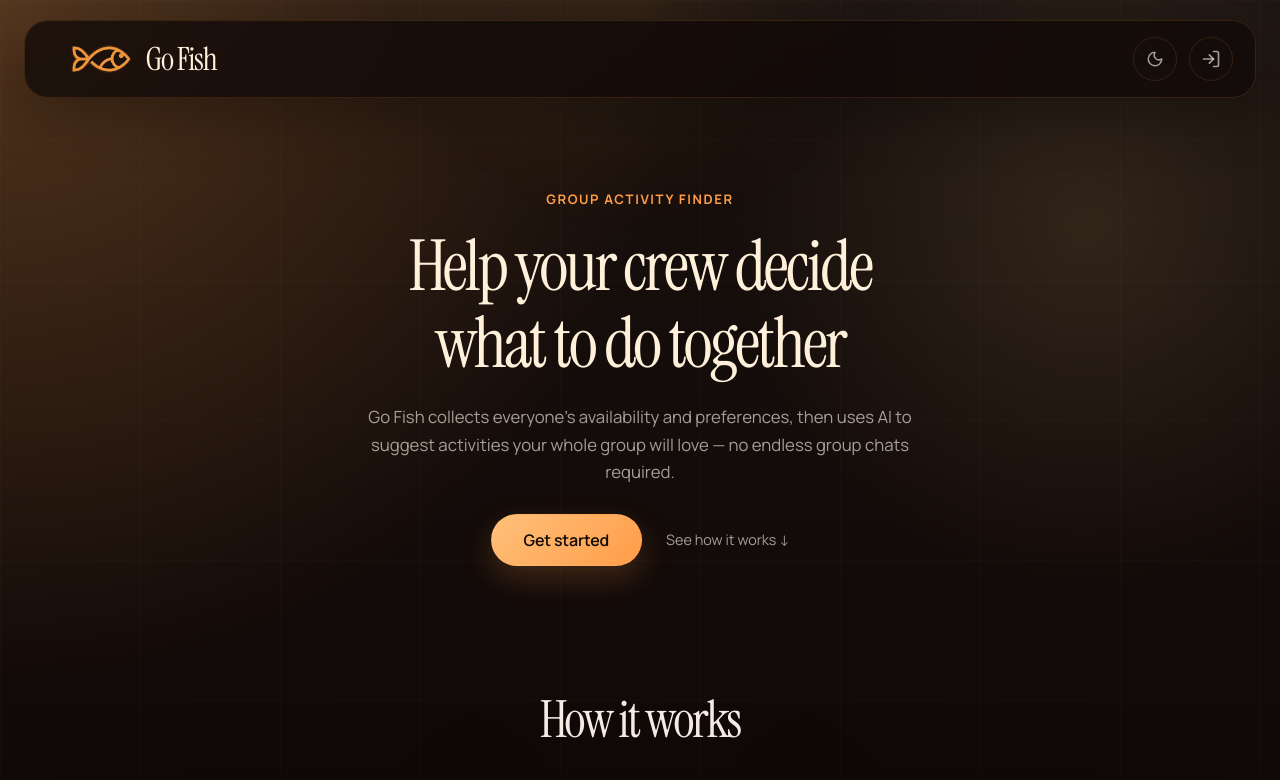
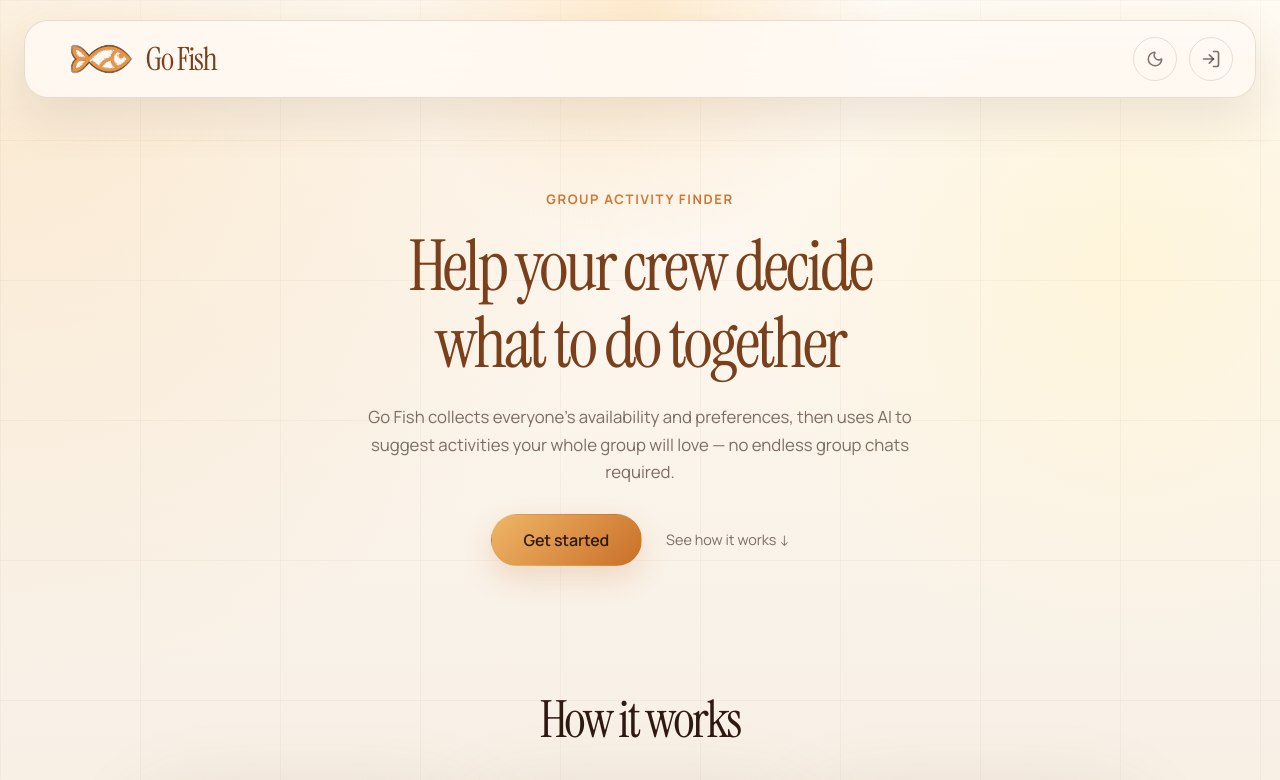
Before and after one commit to el-musleh/Go-Fish, a React (Vite) app in the folder client/: page / in a window 1280 px wide. Shown: the top 780 px of the page. Built offline with nearby package versions, Linux system fonts and the light colour scheme.

Commit message:
Restore day and night theme styles

```diff
--- a/client/src/globals.css
+++ b/client/src/globals.css
@@ -1,6 +1,9 @@
-:root {
+:root,
+:root[data-theme='night'] {
   --font-sans: "Manrope", sans-serif;
   --font-serif: "Instrument Serif", serif;
+  --accent-rgb: 255, 157, 73;
+  --danger-rgb: 255, 154, 129;
   --bg: #120a07;
   --bg-panel: rgba(26, 16, 11, 0.84);
   --bg-surface: rgba(20, 12, 9, 0.94);
@@ -14,21 +17,84 @@
   --danger: #ff9a81;
   --success: #ffd497;
   --warning: #ffbe66;
+  --text-on-accent: #120a07;
+  --topbar-bg: rgba(17, 10, 8, 0.78);
+  --dropdown-bg: rgba(17, 10, 8, 0.94);
+  --field-surface: rgba(13, 8, 7, 0.5);
+  --input-bg: rgba(13, 8, 7, 0.86);
+  --auth-tabs-bg: rgba(13, 8, 7, 0.6);
+  --ghost-bg: rgba(255, 255, 255, 0.015);
+  --google-bg: rgba(255, 255, 255, 0.04);
+  --placeholder: rgba(247, 239, 231, 0.34);
+  --dialog-overlay: rgba(9, 5, 4, 0.72);
+  --surface-highlight: linear-gradient(160deg, rgba(255, 192, 122, 0.1), transparent 45%, rgba(255, 255, 255, 0.02));
+  --surface-glow: radial-gradient(circle, rgba(255, 157, 73, 0.18), transparent 68%);
+  --page-bg:
+    radial-gradient(circle at top left, rgba(255, 157, 73, 0.26), transparent 30%),
+    radial-gradient(circle at 85% 12%, rgba(255, 199, 126, 0.12), transparent 18%),
+    radial-gradient(circle at 50% 100%, rgba(255, 122, 64, 0.12), transparent 28%),
+    linear-gradient(180deg, #17100d 0%, #110907 42%, #090504 100%);
+  --page-grid-color: rgba(255, 255, 255, 0.015);
+  --page-overlay:
+    radial-gradient(circle at top, rgba(255, 157, 73, 0.1), transparent 24%),
+    linear-gradient(180deg, rgba(255, 255, 255, 0.02), transparent 18%);
+  --page-overlay-opacity: 0.9;
   --shadow: 0 30px 100px rgba(0, 0, 0, 0.42);
   --shadow-soft: 0 18px 54px rgba(0, 0, 0, 0.28);
   --radius: 30px;
+}
+
+:root[data-theme='day'] {
+  --accent-rgb: 201, 111, 40;
+  --danger-rgb: 197, 83, 56;
+  --bg: #f7efe4;
+  --bg-panel: rgba(255, 249, 240, 0.88);
+  --bg-surface: rgba(255, 252, 247, 0.96);
+  --text: #2f1a12;
+  --muted: rgba(47, 26, 18, 0.62);
+  --line: rgba(111, 74, 44, 0.16);
+  --line-strong: rgba(111, 74, 44, 0.28);
+  --accent: #c96f28;
+  --accent-strong: #efb667;
+  --accent-warm: #7a401c;
+  --danger: #c55338;
+  --success: #4f7f52;
+  --warning: #b97818;
+  --text-on-accent: #2f1a12;
+  --topbar-bg: rgba(255, 250, 243, 0.84);
+  --dropdown-bg: rgba(255, 250, 244, 0.97);
+  --field-surface: rgba(245, 233, 219, 0.76);
+  --input-bg: rgba(255, 252, 247, 0.95);
+  --auth-tabs-bg: rgba(245, 233, 219, 0.8);
+  --ghost-bg: rgba(109, 71, 37, 0.04);
+  --google-bg: rgba(109, 71, 37, 0.05);
+  --placeholder: rgba(47, 26, 18, 0.38);
+  --dialog-overlay: rgba(102, 72, 45, 0.18);
+  --surface-highlight: linear-gradient(160deg, rgba(255, 219, 169, 0.28), transparent 42%, rgba(255, 255, 255, 0.5));
+  --surface-glow: radial-gradient(circle, rgba(230, 168, 94, 0.2), transparent 68%);
+  --page-bg:
+    radial-gradient(circle at top left, rgba(236, 179, 94, 0.24), transparent 30%),
+    radial-gradient(circle at 88% 14%, rgba(255, 244, 214, 0.82), transparent 20%),
+    radial-gradient(circle at 50% 100%, rgba(232, 128, 76, 0.16), transparent 26%),
+    linear-gradient(180deg, #fffaf3 0%, #f7efe4 44%, #f2e5d7 100%);
+  --page-grid-color: rgba(109, 71, 37, 0.045);
+  --page-overlay:
+    radial-gradient(circle at top, rgba(255, 221, 170, 0.52), transparent 24%),
+    linear-gradient(180deg, rgba(255, 255, 255, 0.36), transparent 18%);
+  --page-overlay-opacity: 1;
+  --shadow: 0 28px 88px rgba(111, 74, 44, 0.18);
+  --shadow-soft: 0 18px 48px rgba(111, 74, 44, 0.12);
 }
 
 * { box-sizing: border-box; }
 
 html {
   min-height: 100%;
-  background:
-    radial-gradient(circle at top left, rgba(255, 157, 73, 0.26), transparent 30%),
-    radial-gradient(circle at 85% 12%, rgba(255, 199, 126, 0.12), transparent 18%),
-    radial-gradient(circle at 50% 100%, rgba(255, 122, 64, 0.12), transparent 28%),
-    linear-gradient(180deg, #17100d 0%, #110907 42%, #090504 100%);
+  background: var(--page-bg);
+  color-scheme: dark;
 }
+
+html[data-theme='day'] { color-scheme: light; }
 
 body {
   margin: 0;
@@ -36,8 +102,8 @@ body {
   color: var(--text);
   font-family: var(--font-sans);
   background-image:
-    linear-gradient(rgba(255,255,255,0.015) 1px, transparent 1px),
-    linear-gradient(90deg, rgba(255,255,255,0.015) 1px, transparent 1px);
+    linear-gradient(var(--page-grid-color) 1px, transparent 1px),
+    linear-gradient(90deg, var(--page-grid-color) 1px, transparent 1px);
   background-size: 140px 140px;
 }
 
@@ -46,10 +112,8 @@ body::before {
   position: fixed;
   inset: 0;
   pointer-events: none;
-  background:
-    radial-gradient(circle at top, rgba(255,157,73,0.1), transparent 24%),
-    linear-gradient(180deg, rgba(255,255,255,0.02), transparent 18%);
-  opacity: 0.9;
+  background: var(--page-overlay);
+  opacity: var(--page-overlay-opacity);
 }
 
 a { color: inherit; text-decoration: none; }
@@ -73,7 +137,7 @@ button, input, textarea { font: inherit; }
   margin-bottom: 28px;
   border: 1px solid var(--line);
   border-radius: 24px;
-  background: rgba(17, 10, 8, 0.78);
+  background: var(--topbar-bg);
   backdrop-filter: blur(22px);
   box-shadow: var(--shadow-soft);
 }
@@ -125,7 +189,7 @@ button, input, textarea { font: inherit; }
   transition: background 180ms ease;
 }
 
-.gf-user-menu__trigger:hover { background: rgba(255, 157, 73, 0.08); }
+.gf-user-menu__trigger:hover { background: rgba(var(--accent-rgb), 0.08); }
 
 .gf-user-menu__dropdown {
   position: absolute;
@@ -135,7 +199,7 @@ button, input, textarea { font: inherit; }
   padding: 6px;
   border: 1px solid var(--line);
   border-radius: 16px;
-  background: rgba(17, 10, 8, 0.94);
+  background: var(--dropdown-bg);
   backdrop-filter: blur(20px);
   box-shadow: var(--shadow-soft);
   z-index: 30;
@@ -155,7 +219,7 @@ button, input, textarea { font: inherit; }
   transition: background 180ms ease;
 }
 
-.gf-user-menu__item:hover { background: rgba(255, 157, 73, 0.1); }
+.gf-user-menu__item:hover { background: rgba(var(--accent-rgb), 0.1); }
 
 .gf-main, .gf-stack { display: flex; flex-direction: column; }
 .gf-main { gap: 32px; align-items: stretch; }
@@ -187,7 +251,7 @@ button, input, textarea { font: inherit; }
   content: "";
   position: absolute;
   inset: 0;
-  background: linear-gradient(160deg, rgba(255, 192, 122, 0.1), transparent 45%, rgba(255, 255, 255, 0.02));
+  background: var(--surface-highlight);
   pointer-events: none;
 }
 
@@ -198,7 +262,7 @@ button, input, textarea { font: inherit; }
   width: 220px;
   height: 220px;
   border-radius: 999px;
-  background: radial-gradient(circle, rgba(255, 157, 73, 0.18), transparent 68%);
+  background: var(--surface-glow);
   pointer-events: none;
 }
 
@@ -227,7 +291,7 @@ button, input, textarea { font: inherit; }
   transition: border-color 180ms ease, background 180ms ease;
 }
 .gf-date-card:hover { border-color: var(--line-strong); }
-.gf-date-card--active { border-color: var(--accent); background: rgba(255, 157, 73, 0.12); }
+.gf-date-card--active { border-color: var(--accent); background: rgba(var(--accent-rgb), 0.12); }
 .gf-date-card__label { font-size: 0.72rem; color: var(--muted); text-transform: uppercase; letter-spacing: 0.04em; }
 .gf-date-card__day { font-size: 1.4rem; font-weight: 600; line-height: 1.3; }
 .gf-date-card__month { font-size: 0.72rem; color: var(--muted); }
@@ -245,7 +309,7 @@ button, input, textarea { font: inherit; }
   padding: 14px 16px;
   border: 1px solid var(--line);
   border-radius: 16px;
-  background: rgba(13, 8, 7, 0.5);
+  background: var(--field-surface);
 }
 .gf-time-window__label {
   font-size: 0.85rem;
@@ -299,7 +363,7 @@ button, input, textarea { font: inherit; }
   border-radius: 50%;
   background: linear-gradient(135deg, var(--accent-strong), var(--accent));
   cursor: pointer;
-  box-shadow: 0 2px 10px rgba(255, 157, 73, 0.4);
+  box-shadow: 0 2px 10px rgba(var(--accent-rgb), 0.4);
   position: relative;
   z-index: 2;
 }
@@ -324,18 +388,18 @@ button, input, textarea { font: inherit; }
 }
 .gf-button:hover { transform: translateY(-1px); }
 .gf-button--primary {
-  color: #120a07;
+  color: var(--text-on-accent);
   background: linear-gradient(135deg, var(--accent-strong), var(--accent));
-  box-shadow: 0 12px 30px rgba(255, 157, 73, 0.2);
+  box-shadow: 0 12px 30px rgba(var(--accent-rgb), 0.2);
 }
 .gf-button--secondary {
   color: var(--text);
   border-color: var(--line-strong);
-  background: rgba(255, 157, 73, 0.1);
+  background: rgba(var(--accent-rgb), 0.1);
 }
 .gf-button--ghost {
   color: var(--text);
-  background: rgba(255, 255, 255, 0.015);
+  background: var(--ghost-bg);
   border-color: var(--line);
 }
 .gf-button:disabled { opacity: 0.5; cursor: not-allowed; transform: none; }
@@ -349,11 +413,11 @@ button, input, textarea { font: inherit; }
   color: var(--text);
   border: 1px solid var(--line);
   border-radius: 18px;
-  background: rgba(13, 8, 7, 0.86);
+  background: var(--input-bg);
   outline: none;
 }
-.gf-input::placeholder { color: rgba(247, 239, 231, 0.34); }
-.gf-input:focus { border-color: var(--accent); box-shadow: 0 0 0 4px rgba(255, 157, 73, 0.12); }
+.gf-input::placeholder { color: var(--placeholder); }
+.gf-input:focus { border-color: var(--accent); box-shadow: 0 0 0 4px rgba(var(--accent-rgb), 0.12); }
 .gf-textarea { min-height: 140px; resize: vertical; }
 .gf-form { display: grid; gap: 18px; }
 
@@ -365,10 +429,10 @@ button, input, textarea { font: inherit; }
   padding: 10px 14px;
   border-radius: 999px;
   border: 1px solid var(--line);
-  background: rgba(255, 255, 255, 0.025);
+  background: var(--ghost-bg);
 }
 .gf-chip--active {
-  color: #120a07;
+  color: var(--text-on-accent);
   border-color: transparent;
   background: linear-gradient(135deg, var(--accent-strong), var(--accent));
 }
@@ -409,7 +473,7 @@ button, input, textarea { font: inherit; }
 }
 .gf-delete-btn:hover {
   color: var(--danger);
-  background: rgba(255, 154, 129, 0.12);
+  background: rgba(var(--danger-rgb), 0.12);
 }
 
 .gf-option-card { display: flex; flex-direction: column; gap: 14px; padding: 28px; }
@@ -443,7 +507,7 @@ button, input, textarea { font: inherit; }
 
 .gf-status-chip { font-size: 0.78rem; padding: 3px 10px; border-radius: 999px; font-weight: 600; white-space: nowrap; }
 .gf-status-chip--collecting { background: rgba(255, 190, 102, 0.15); color: var(--warning); }
-.gf-status-chip--generating { background: rgba(255, 157, 73, 0.15); color: var(--accent); }
+.gf-status-chip--generating { background: rgba(var(--accent-rgb), 0.15); color: var(--accent); }
 .gf-status-chip--ready { background: rgba(255, 212, 151, 0.15); color: var(--success); }
 .gf-status-chip--finalized { background: rgba(255, 212, 151, 0.2); color: var(--success); }
 
@@ -909,14 +973,14 @@ button, input, textarea { font: inherit; }
 }
 .gf-nav-link:hover {
   color: var(--text);
-  background: rgba(255, 157, 73, 0.08);
+  background: rgba(var(--accent-rgb), 0.08);
   border-color: var(--line-strong);
 }
 .gf-nav-link--active {
-  color: #120a07;
+  color: var(--text-on-accent);
   background: linear-gradient(135deg, var(--accent-strong), var(--accent));
   border-color: transparent;
-  box-shadow: 0 8px 20px rgba(255, 157, 73, 0.2);
+  box-shadow: 0 8px 20px rgba(var(--accent-rgb), 0.2);
 }
 .gf-nav-link--icon {
   width: 44px;
@@ -993,9 +1057,9 @@ button, input, textarea { font: inherit; }
 .gf-button--google {
   display: flex; align-items: center; justify-content: center; gap: 10px;
   color: var(--text); border-color: var(--line-strong);
-  background: rgba(255, 255, 255, 0.04); width: 100%;
+  background: var(--google-bg); width: 100%;
 }
-.gf-button--google:hover { background: rgba(255, 157, 73, 0.08); }
+.gf-button--google:hover { background: rgba(var(--accent-rgb), 0.08); }
 
 /* ── Auth: divider ── */
 .gf-auth-divider {
@@ -1009,7 +1073,7 @@ button, input, textarea { font: inherit; }
 /* ── Auth: tabs ── */
 .gf-auth-tabs {
   display: flex; gap: 4px; padding: 4px;
-  border-radius: 999px; background: rgba(13, 8, 7, 0.6); border: 1px solid var(--line);
+  border-radius: 999px; background: var(--auth-tabs-bg); border: 1px solid var(--line);
 }
 .gf-auth-tab {
   flex: 1; padding: 10px 16px; border: 0; border-radius: 999px;
@@ -1018,14 +1082,14 @@ button, input, textarea { font: inherit; }
 }
 .gf-auth-tab--active {
   background: linear-gradient(135deg, var(--accent-strong), var(--accent));
-  color: #120a07;
+  color: var(--text-on-accent);
 }
 
 /* ── Auth: modal dialog ── */
 .gf-dialog-overlay {
   position: fixed; inset: 0; z-index: 100;
   display: grid; place-items: center; padding: 24px;
-  background: rgba(9, 5, 4, 0.72); backdrop-filter: blur(8px);
+  background: var(--dialog-overlay); backdrop-filter: blur(8px);
   animation: gf-fade-in 200ms ease;
 }
 .gf-dialog {
@@ -1042,7 +1106,7 @@ button, input, textarea { font: inherit; }
   display: grid; place-items: center;
   transition: background 180ms ease, color 180ms ease; line-height: 1;
 }
-.gf-dialog__close:hover { background: rgba(255, 157, 73, 0.08); color: var(--text); }
+.gf-dialog__close:hover { background: rgba(var(--accent-rgb), 0.08); color: var(--text); }
 
 @keyframes gf-fade-in {
   from { opacity: 0; }
```
